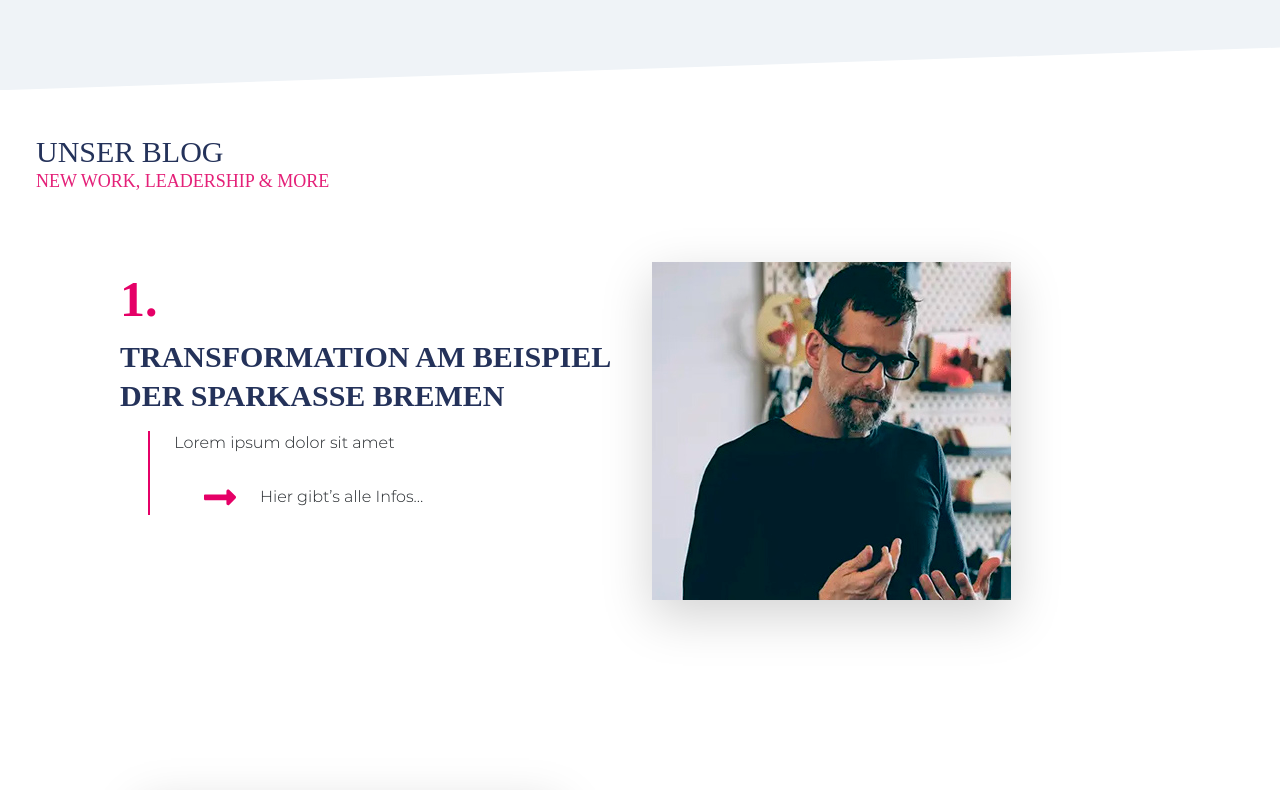
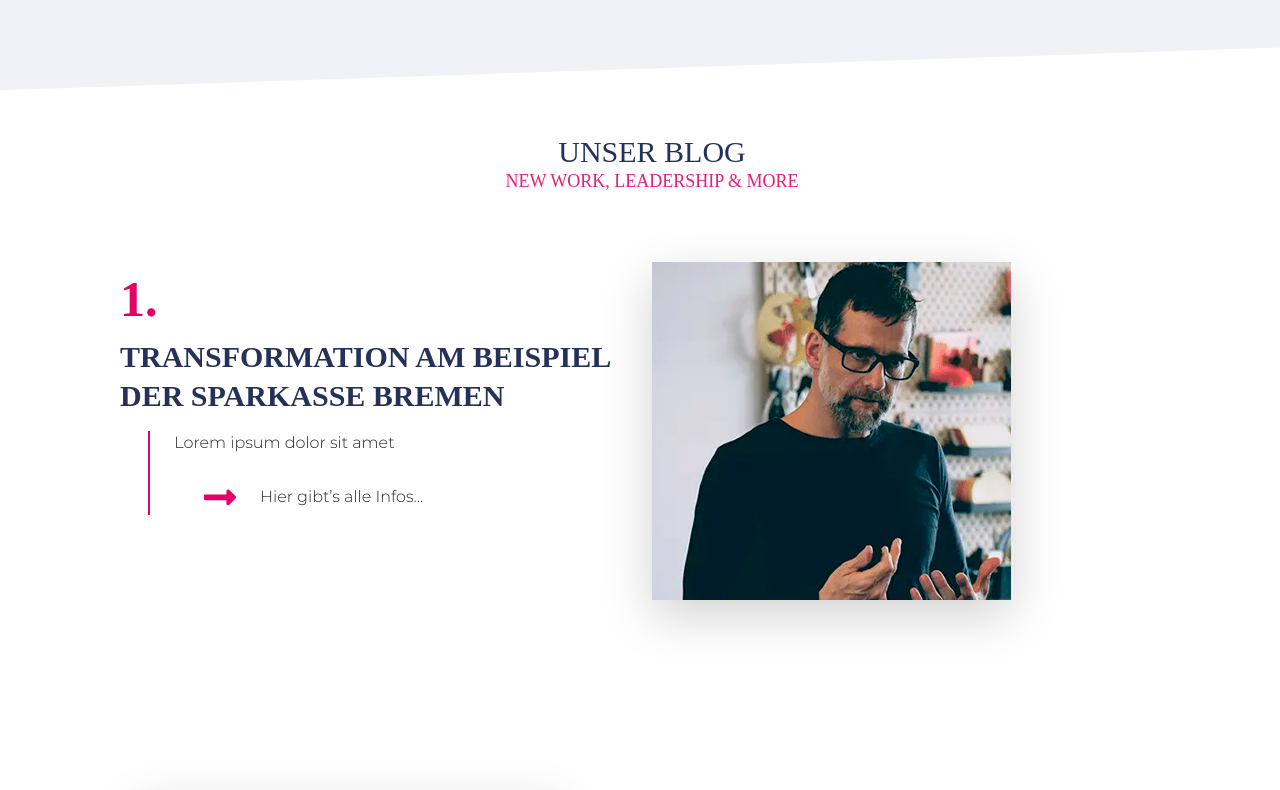
Before and after one commit to renedominguezpalenzuela/open-agile, a Next.js app: page / in a window 1280 px wide. Shown: the part 2320-3110 px from the top of the page. Built offline with nearby package versions, Linux system fonts and the light colour scheme; a web font is replaced by a local one.

Commit message:
centrar titulos

```diff
--- a/components/Content02Cursos.js
+++ b/components/Content02Cursos.js
@@ -20,7 +20,7 @@ export default function Content02Cursos( {cursos}) {
 <>
 
     <div id="course" className="row  text-center m-3 ">
-      <h3 className="font_second_line1"> CRASHKURSE</h3>
+      <h3 className="font_second_line1 "> CRASHKURSE</h3>
       <h5 className="font_second_line2">
       jetzt fit machen für die Arbeitswelt von morgen
       </h5>
--- a/components/Content04.js
+++ b/components/Content04.js
@@ -15,8 +15,8 @@ export default function Content04 ({lista_cards} ) {
 
 
           <section>
-            <div id="blog" className="font_title_seccion mt-5 ms-4">UNSER BLOG</div>
-            <div className="font_card_texto mt-2 ms-4">NEW WORK, LEADERSHIP & MORE</div>
+            <div id="blog" className="row justify-content-center font_title_seccion mt-5 ms-4">UNSER BLOG</div>
+            <div className="row justify-content-center font_card_texto mt-2 ms-4">NEW WORK, LEADERSHIP & MORE</div>
 
           <div className="row g-5 pb-3">
 
--- a/components/Content05.js
+++ b/components/Content05.js
@@ -27,8 +27,8 @@ export default function Content05 ( ) {
 
 
 
-        <div className="font_title_seccion  mt-5 ms-4 pt-5"> Das Wichtigste</div>
-        <div className="font_card_texto mt-2 ms-4"> Rund um die Akademie</div>
+        <div className=" row justify-content-center font_title_seccion  mt-5 ms-4 pt-5"> Das Wichtigste</div>
+        <div className=" row justify-content-center font_card_texto mt-2 ms-4"> Rund um die Akademie</div>
 
         <div id="MyCarousel" className="carousel slide   " data-bs-ride="carousel" data-mdb-touch="true">
 
--- a/pages/index.js
+++ b/pages/index.js
@@ -71,8 +71,8 @@ export default function Home({cursos, servicios, blogs}) {
 
         {/* Servicios  */}
         <div id="services" className=" mt-5 ">
-      <div className="font_title_seccion mt-1 ms-4"> LEISTUNGEN</div>
-      <div className="font_card_texto mt-2 ms-4"> Lorem Ipsum</div>
+      <div className="row justify-content-center font_title_seccion mt-1 ms-4"> LEISTUNGEN</div>
+      <div className="row justify-content-center font_card_texto mt-2 ms-4"> Lorem Ipsum</div>
 
               {/*      <div className="row  g-0"> */}
 
```
